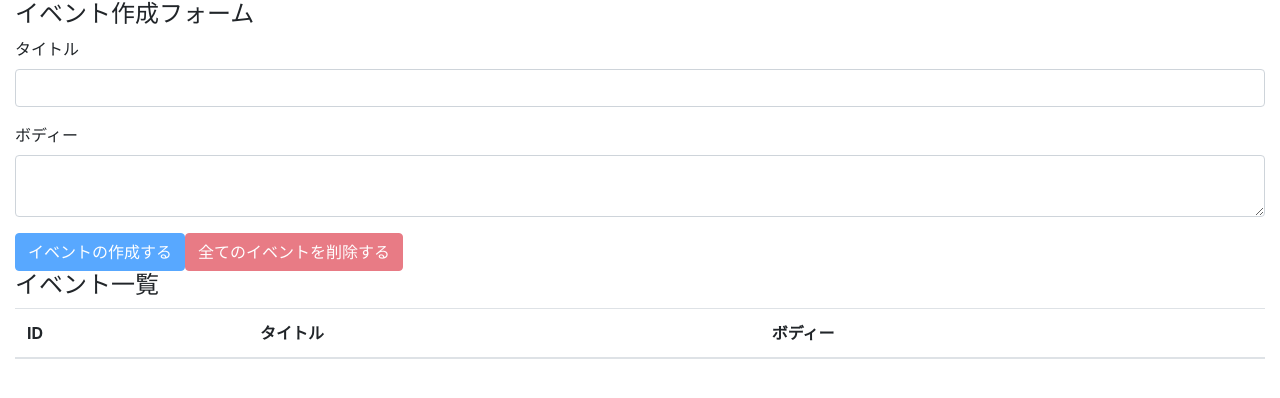
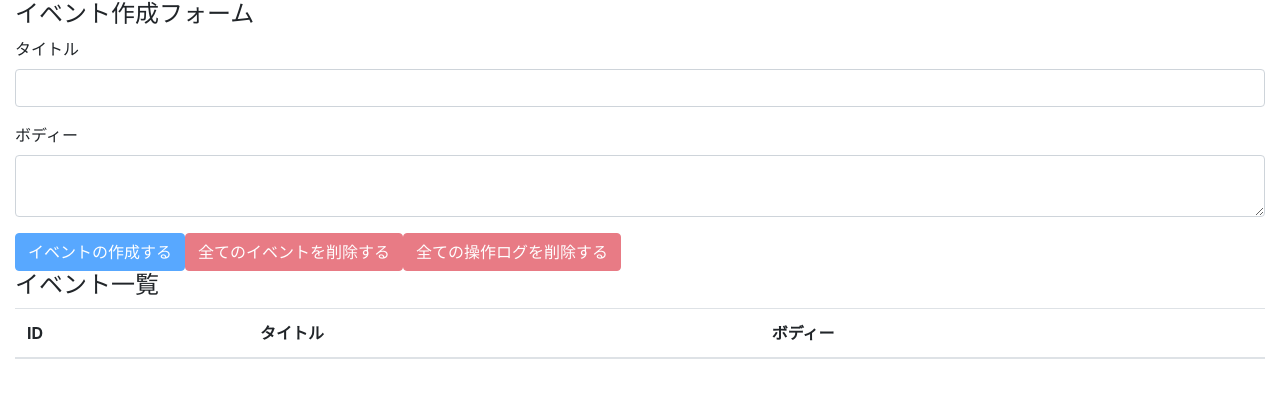
Before and after one commit to dejiyama/react-hooks-101, a React (Create React App) app: page / in a window 1280 px wide. Shown: the top 398 px of the page. Built offline with nearby package versions, Linux system fonts and the light colour scheme.

Commit message:
delete al operation logs

```diff
--- a/src/components/EventForm.js
+++ b/src/components/EventForm.js
@@ -46,6 +46,15 @@ const EventForm = () => {
 
     //非活性化の判定 apiの二重送信防止とかにも使える
     const unCreatable = title ==='' || body === ""
+    const deleteAllOperationLogs = e => {
+        e.preventDefault()
+        const result = window.confirm('全ての操作ログを本当に削除しても良いですか？')
+        if(result) {
+            dispatch ({
+                type: DELETE_ALL_OPERATION_LOGS
+            })
+        }
+    }
 
     return (
         <>
@@ -65,6 +74,7 @@ const EventForm = () => {
                 <button className="btn btn-primary" onClick={addEvent} disabled={unCreatable}>イベントの作成する</button>
                 {/* ここの動き重要 */}
                 <button className="btn btn-danger" onClick={deleteAllEvents} disabled={state.events.length === 0}>全てのイベントを削除する</button>
+                <button className="btn btn-danger" onClick={deleteAllOperationLogs} disabled={state.operationLogs.length === 0}>全ての操作ログを削除する</button>
             </form>
         </>
     )
```
